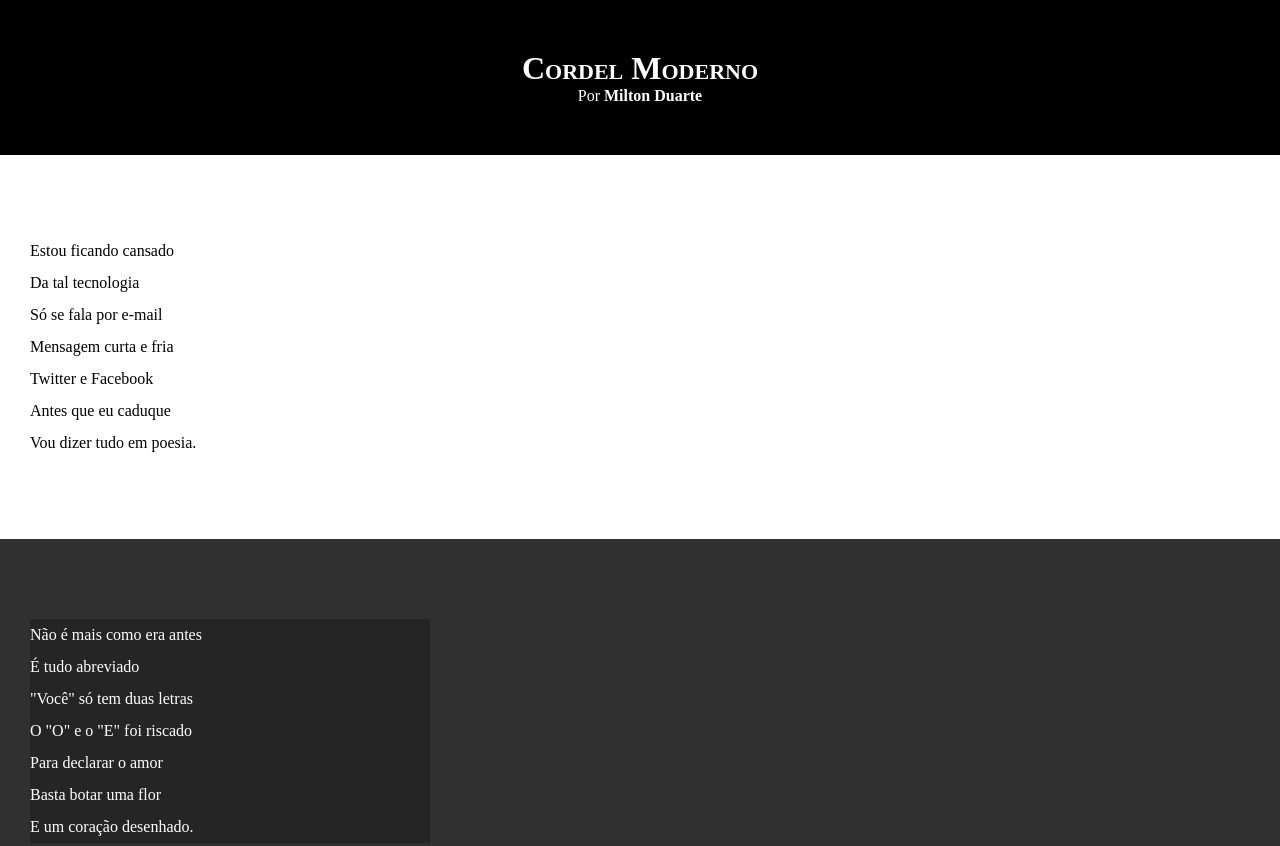
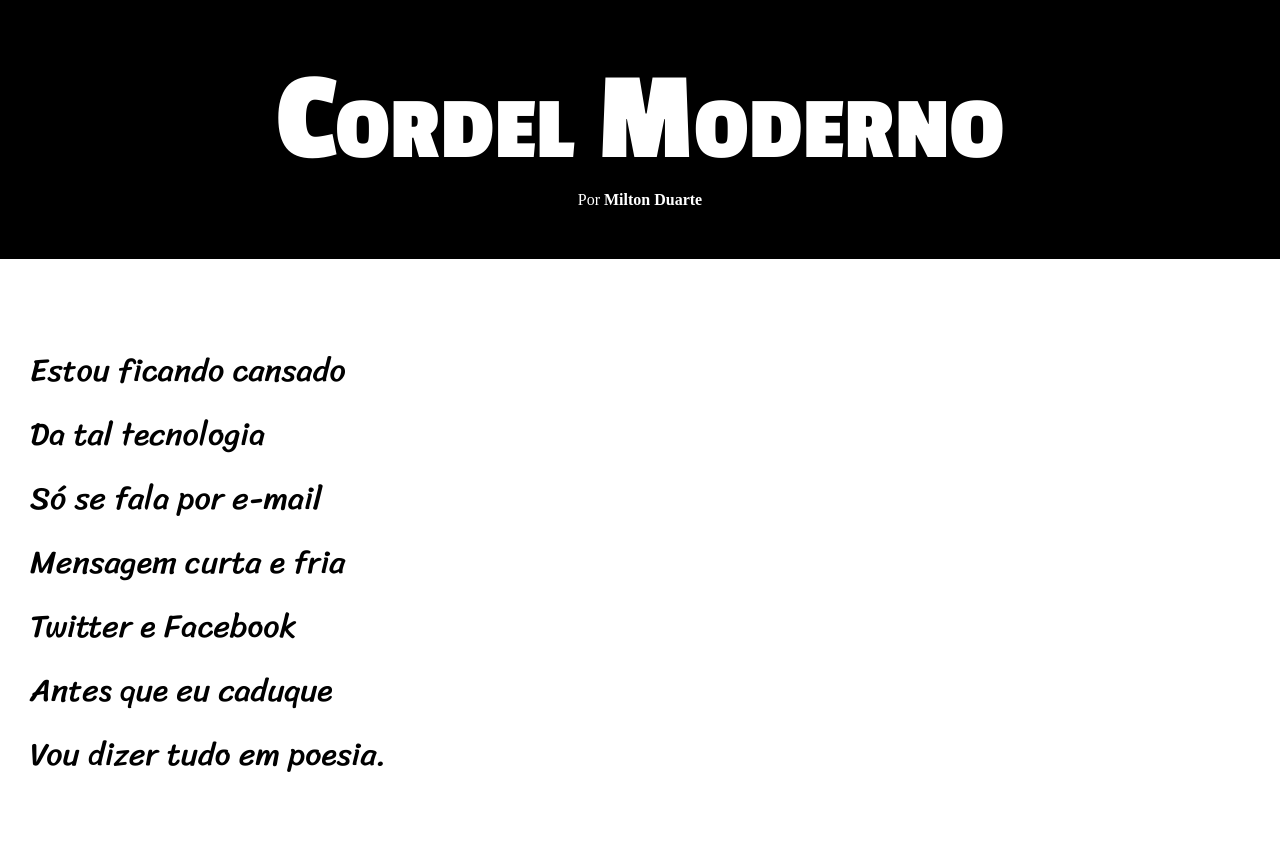
Before and after one commit to MatheusRosner/html-css, a plain HTML site: page desafios html-css/site curso 2/index.html in a window 1280 px wide. Shown: the top 846 px of the page. Drawn offline with Linux system fonts and the light colour scheme.

Commit message:
Atualização estilos projeto cordel

```diff
--- a/desafios html-css/site curso 2/estilo/style.css
+++ b/desafios html-css/site curso 2/estilo/style.css
@@ -1,13 +1,27 @@
 @charset "UTF-8";
+
+@import url('https://fonts.googleapis.com/css2?family=Sriracha&display=swap');
+
+@import url('https://fonts.googleapis.com/css2?family=Passion+One:wght@400;700;900&family=Sriracha&display=swap');
+
+:root{
+    --fonte1:var(--fonte1)verdana, geneva, tahoma, sans-serif;
+    --fonte2: "Passion One", sans-serif;
+    --fonte3: "Sriracha", cursive;
+      }
+
 
 *{
     margin: 0px;
     padding: 0px;
+    font-size: 1em;
+
 }
 
 html, body{
     min-height: 100vh;
     background-color: darkgray;
+    font-family: var(--fonte1);
 }
 
 header{
@@ -19,6 +33,8 @@ header{
 header > h1{
     padding-top: 50px;
     font-variant: small-caps;
+    font-family: var(--fonte2);
+    font-size: 10vw;
 }
 
 header > p{
@@ -45,8 +61,9 @@ section.imagem{
 }
 
 section.imagem > p{
-    width: 400px;
     background-color: rgba(0, 0, 0, 0.237);
+    display: inline-block;
+    padding: 5px;
 }
 
 section{
@@ -54,6 +71,8 @@ section{
     padding-bottom: 10vh;
     line-height: 2em;
     padding-left: 30px;
+    font-family: var(--fonte3);
+    font-size: 2.5vw;
 }
 
 footer{
```
